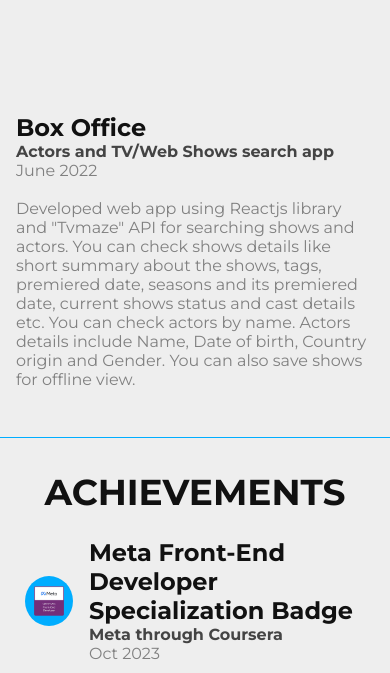
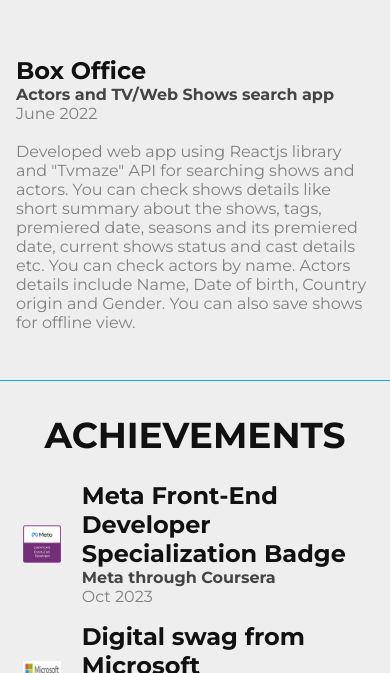
Before and after one commit to abhisheksharma1310/abhisheksharma1310.github.io, a React (Create React App) app: page / in a window 390 px wide. Shown: the part 4431-5104 px from the top of the page. Built offline with nearby package versions, Linux system fonts and the light colour scheme.

Commit message:
achievements section layout issue resolved

```diff
--- a/src/App.css
+++ b/src/App.css
@@ -127,22 +127,13 @@
 * list
 */
 .list {
-  width: 95%;
+  width: 99%;
   gap: 1rem;
-}
-.icon-wrapper {
-  width: 64px;
-  height: 64px;
-  background-color: var(--primary-bg2);
-  -moz-border-radius: 50%;
-  -webkit-border-radius: 50%;
-  border-radius: 50%;
 }
 .list-image {
   width: 48px;
   height: 48px;
   padding: 5px;
-  flex-grow: 0;
 }
 
 /*
@@ -440,18 +431,6 @@
   .card-img {
     width: 90vw;
   }
-  /* list */
-  .list {
-    width: 95%;
-    gap: 1rem;
-  }
-  .icon-wrapper {
-    width: 50px;
-    height: 50px;
-  }
-  .list-image {
-    padding: 9px;
-  }
   /* Common */
   .heading {
     font-size: 1.5rem;
--- a/src/components/Achievements.jsx
+++ b/src/components/Achievements.jsx
@@ -4,7 +4,7 @@
 const AchievementItem = ({ img, text1 = "", text2 = "", text3 = "" }) => {
   return (
     <article className="list flex-row justify-start">
-      <div className="icon-wrapper flex-col flex-center">
+      <div className="flex-col flex-center">
         <img className="list-image" src={img} alt="as" />
       </div>
       <div className="desc1">
@@ -18,7 +18,7 @@
 
 const Achievements = () => {
   return (
-    <section id="achievements" className="flex-col flex-center">
+    <section id="achievements" className="flex-col">
       <div className="s-head heading">
         <h2>Achievements</h2>
       </div>
--- a/src/data/projects.js
+++ b/src/data/projects.js
@@ -18,7 +18,7 @@
     title: "Memories Blog",
     description: "Memories web app for sharing memories",
     duration: "April 2023",
-    details: `This web application is a full-stack MERN project that allows users to share their memories with friends and family. It is built with React.js for the front-end, Node.js and Express.js for the back-end, and MongoDB Atlas Cloud for the database. The front-end and back-end communicate through REST APIs, which enable all CRUD (create, read, update, and delete) operations on the user and blog posts data. This web application demonstrates the use of modern web development technologies and best practices.`,
+    details: `This web application is a full-stack MERN project that allows users to share their memories with friends and family. It is built with React.js as front-end, Node.js and Express.js as back-end, and MongoDB Atlas Cloud as database. The front-end and back-end communicate through REST APIs, which enable all CRUD (create, read, update, and delete) operations on the user and blog posts data.`,
     img: "https://i.ibb.co/r0pdc8Y/memories-mockup-nobg.png",
   },
   {
```
